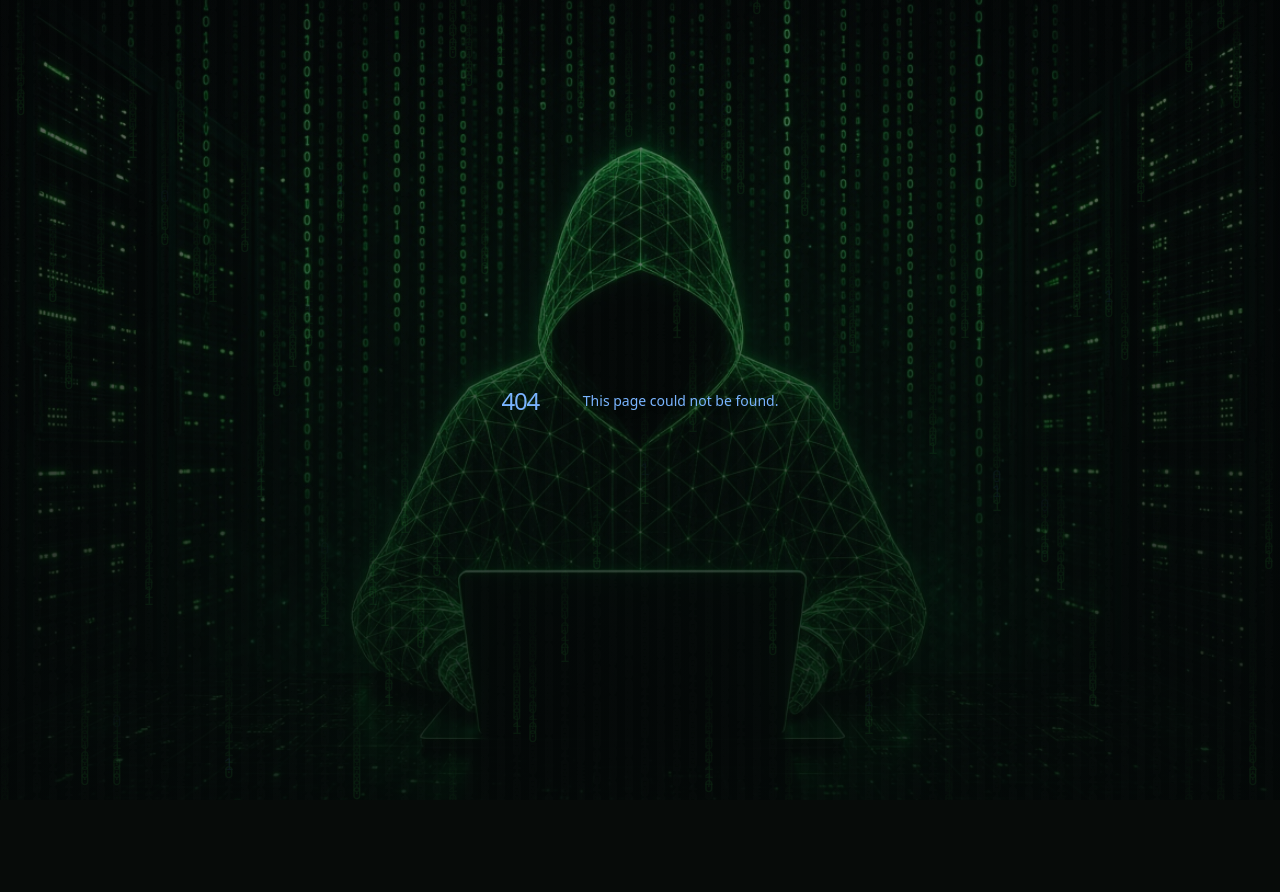
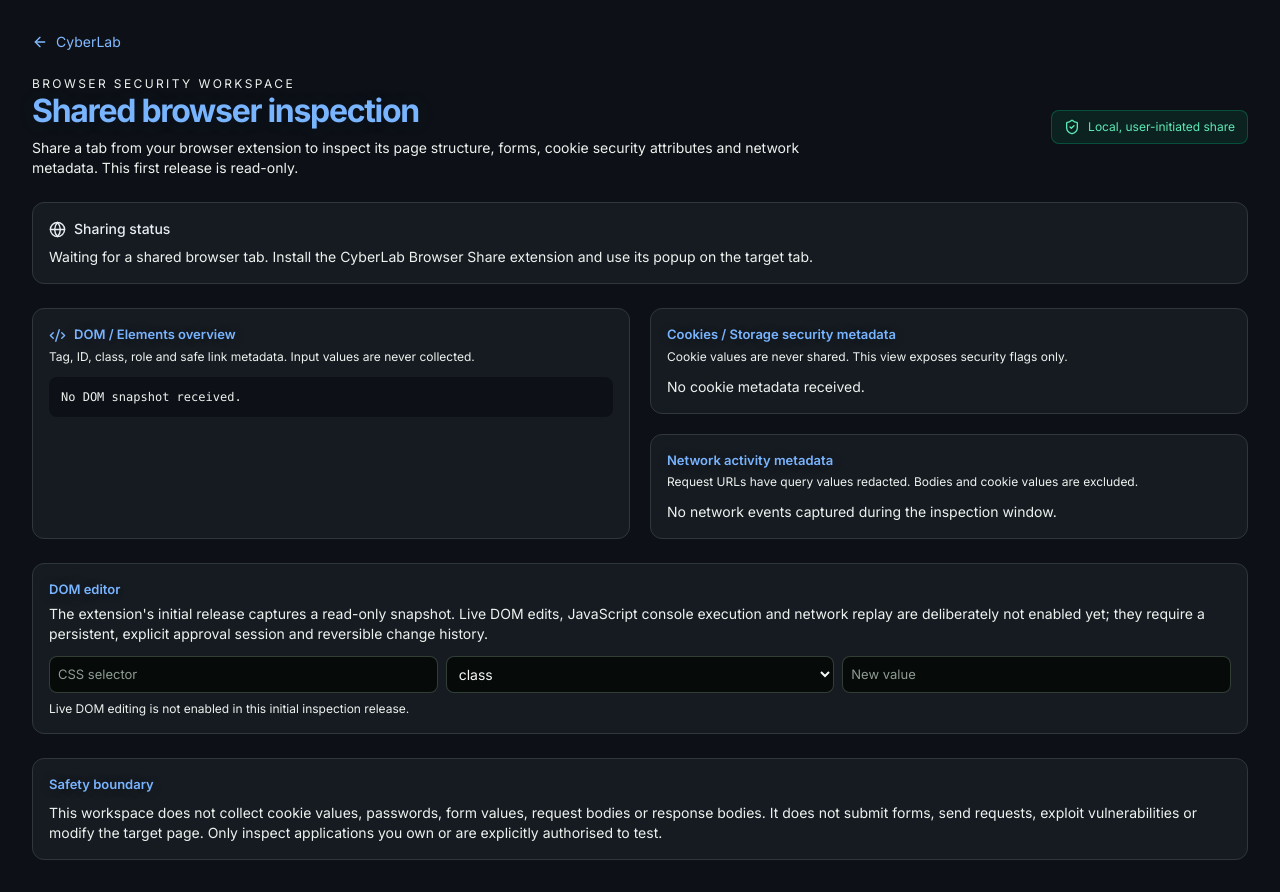
Before and after one commit to abelmiracle377-stack/cyberlab-ai, a Next.js app: page /browser-workspace in a window 1280 px wide. Before the commit this address had no page. Before the commit the page ends 800 px from the top, so only its background shows below. Built offline with nearby package versions, Linux system fonts and the light colour scheme.

Commit message:
Add CyberLab shared browser inspection workspace

```diff
--- /dev/null
+++ b/app/browser-workspace/page.tsx
@@ -0,0 +1,54 @@
+"use client";
+
+import { useEffect, useState } from "react";
+import Link from "next/link";
+import { ArrowLeft, Globe, ShieldCheck, RefreshCw, Code2 } from "lucide-react";
+
+type Snapshot = {
+  capturedAt: string; page: { title?: string; url?: string; readyState?: string; nodes?: any[]; forms?: any[] };
+  cookies?: any[]; network?: any[]; safety?: Record<string, boolean>;
+};
+const CHANNEL = "CYBERLAB_BROWSER_BRIDGE_V1";
+
+export default function BrowserWorkspacePage() {
+  const [snapshot, setSnapshot] = useState<Snapshot | null>(null);
+  const [status, setStatus] = useState("Waiting for a shared browser tab. Install the CyberLab Browser Share extension and use its popup on the target tab.");
+  const [selector, setSelector] = useState("");
+  const [attribute, setAttribute] = useState("class");
+  const [value, setValue] = useState("");
+  const [editStatus, setEditStatus] = useState("Live DOM editing is not enabled in this initial inspection release.");
+  useEffect(() => {
+    function receive(event: MessageEvent) {
+      if (event.source !== window || event.origin !== location.origin) return;
+      const message = event.data;
+      if (!message || message.channel !== CHANNEL || message.direction !== "from-extension") return;
+      if (message.type === "browser-snapshot") {
+        setSnapshot(message.payload as Snapshot);
+        setStatus("Shared tab inspected. Secret values and request/response bodies were excluded.");
+      }
+      if (message.type === "edit-result") setEditStatus(message.payload?.error || (message.payload?.ok ? "DOM edit applied." : "Edit not applied."));
+    }
+    window.addEventListener("message", receive);
+    return () => window.removeEventListener("message", receive);
+  }, []);
+  const page = snapshot?.page;
+  return <main className="min-h-screen bg-[#0d1117] px-4 py-8 text-[#e6edf3] sm:px-8">
+    <div className="mx-auto max-w-7xl space-y-6">
+      <Link href="/" className="inline-flex items-center gap-2 text-sm text-[#8b949e] hover:text-white"><ArrowLeft size={16}/> CyberLab</Link>
+      <header className="flex flex-wrap items-center justify-between gap-4">
+        <div><p className="text-xs uppercase tracking-[.2em] text-emerald-400">Browser security workspace</p><h1 className="mt-2 text-3xl font-semibold">Shared browser inspection</h1><p className="mt-2 max-w-3xl text-sm text-[#8b949e]">Share a tab from your browser extension to inspect its page structure, forms, cookie security attributes and network metadata. This first release is read-only.</p></div>
+        <div className="flex items-center gap-2 rounded-lg border border-emerald-500/30 bg-emerald-500/10 px-3 py-2 text-xs text-emerald-300"><ShieldCheck size={16}/> Local, user-initiated share</div>
+      </header>
+      <section className="rounded-xl border border-[#30363d] bg-[#161b22] p-4"><div className="flex items-center gap-2 text-sm font-medium"><Globe size={17}/> Sharing status</div><p className="mt-2 text-sm text-[#8b949e]">{status}</p>{page && <div className="mt-3 grid gap-3 text-sm sm:grid-cols-3"><div><span className="text-xs text-[#8b949e]">Page</span><p>{page.title}</p></div><div><span className="text-xs text-[#8b949e]">Origin</span><p className="break-all">{page.url}</p></div><div><span className="text-xs text-[#8b949e]">Captured</span><p>{new Date(snapshot!.capturedAt).toLocaleString()}</p></div></div>}</section>
+      <div className="grid gap-5 lg:grid-cols-2">
+        <section className="rounded-xl border border-[#30363d] bg-[#161b22] p-4"><h2 className="flex items-center gap-2 font-semibold"><Code2 size={17}/> DOM / Elements overview</h2><p className="mt-1 text-xs text-[#8b949e]">Tag, ID, class, role and safe link metadata. Input values are never collected.</p><div className="mt-3 max-h-[440px] overflow-auto rounded-lg bg-[#0d1117] p-3 font-mono text-xs">{snapshot?.page?.nodes?.length ? snapshot.page.nodes.map((n,i)=><div key={i} className="border-b border-[#30363d]/60 py-1"><span className="text-sky-300">&lt;{n.tag}&gt;</span> {n.id && <span className="text-amber-300">#{n.id}</span>} {n.className && <span className="text-emerald-300">.{n.className}</span>} {n.role && <span className="text-[#8b949e]">role={n.role}</span>} {n.passwordField && <span className="text-amber-300">password field (value hidden)</span>} {n.text && <span className="block truncate text-[#8b949e]">{n.text}</span>}</div>) : <p className="text-[#8b949e]">No DOM snapshot received.</p>}</div></section>
+        <section className="space-y-5">
+          <div className="rounded-xl border border-[#30363d] bg-[#161b22] p-4"><h2 className="font-semibold">Cookies / Storage security metadata</h2><p className="mt-1 text-xs text-[#8b949e]">Cookie values are never shared. This view exposes security flags only.</p><div className="mt-3 max-h-52 overflow-auto">{snapshot?.cookies?.length ? snapshot.cookies.map((c,i)=><div key={i} className="border-b border-[#30363d] py-2 text-xs"><p className="font-medium">{c.name} <span className="text-[#8b949e]">{c.domain}{c.path}</span></p><p className="mt-1 text-[#8b949e]">{c.httpOnly ? "HttpOnly" : "Not HttpOnly"} · {c.secure ? "Secure" : "Not Secure"} · SameSite: {c.sameSite} · {c.session ? "Session" : "Persistent"}</p></div>) : <p className="text-sm text-[#8b949e]">No cookie metadata received.</p>}</div></div>
+          <div className="rounded-xl border border-[#30363d] bg-[#161b22] p-4"><h2 className="font-semibold">Network activity metadata</h2><p className="mt-1 text-xs text-[#8b949e]">Request URLs have query values redacted. Bodies and cookie values are excluded.</p><div className="mt-3 max-h-52 overflow-auto">{snapshot?.network?.length ? snapshot.network.map((n,i)=><div key={i} className="border-b border-[#30363d] py-2 text-xs"><span className="mr-2 rounded bg-[#30363d] px-2 py-1">{n.kind}</span><span>{n.method || n.status || n.error}</span><p className="mt-1 break-all text-[#8b949e]">{n.url}</p></div>) : <p className="text-sm text-[#8b949e]">No network events captured during the inspection window.</p>}</div></div>
+        </section>
+      </div>
+      <section className="rounded-xl border border-[#30363d] bg-[#161b22] p-4"><h2 className="font-semibold">DOM editor</h2><p className="mt-1 text-sm text-[#8b949e]">The extension's initial release captures a read-only snapshot. Live DOM edits, JavaScript console execution and network replay are deliberately not enabled yet; they require a persistent, explicit approval session and reversible change history.</p><div className="mt-3 grid gap-2 md:grid-cols-3"><input disabled value={selector} onChange={e=>setSelector(e.target.value)} placeholder="CSS selector" className="rounded-lg border border-[#30363d] bg-[#0d1117] p-2 text-sm"/><select disabled value={attribute} onChange={e=>setAttribute(e.target.value)} className="rounded-lg border border-[#30363d] bg-[#0d1117] p-2 text-sm"><option>class</option><option>title</option><option>aria-label</option><option>placeholder</option></select><input disabled value={value} onChange={e=>setValue(e.target.value)} placeholder="New value" className="rounded-lg border border-[#30363d] bg-[#0d1117] p-2 text-sm"/></div><p className="mt-2 text-xs text-amber-300">{editStatus}</p></section>
+      <section className="rounded-xl border border-[#30363d] bg-[#161b22] p-4"><h2 className="font-semibold">Safety boundary</h2><p className="mt-2 text-sm text-[#8b949e]">This workspace does not collect cookie values, passwords, form values, request bodies or response bodies. It does not submit forms, send requests, exploit vulnerabilities or modify the target page. Only inspect applications you own or are explicitly authorised to test.</p></section>
+    </div>
+  </main>;
+}
```
